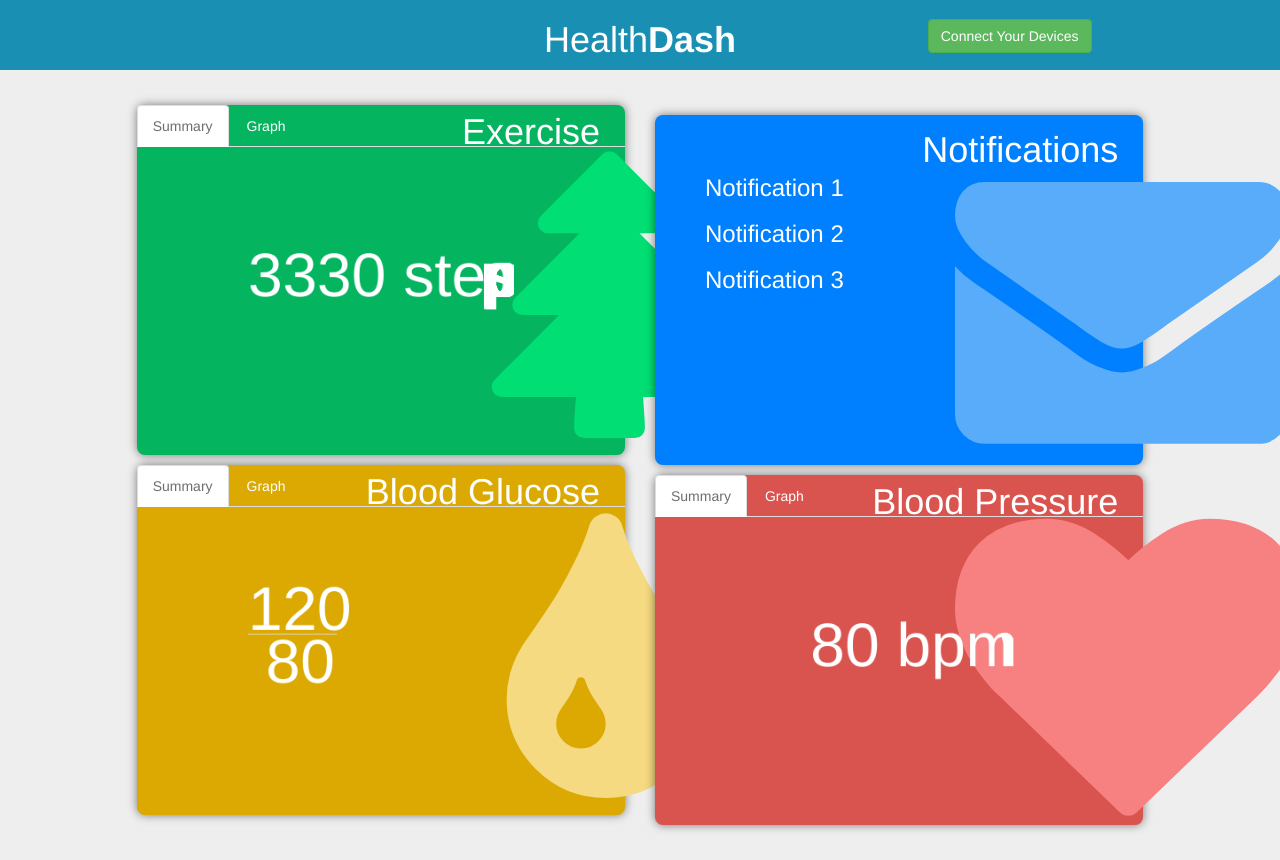
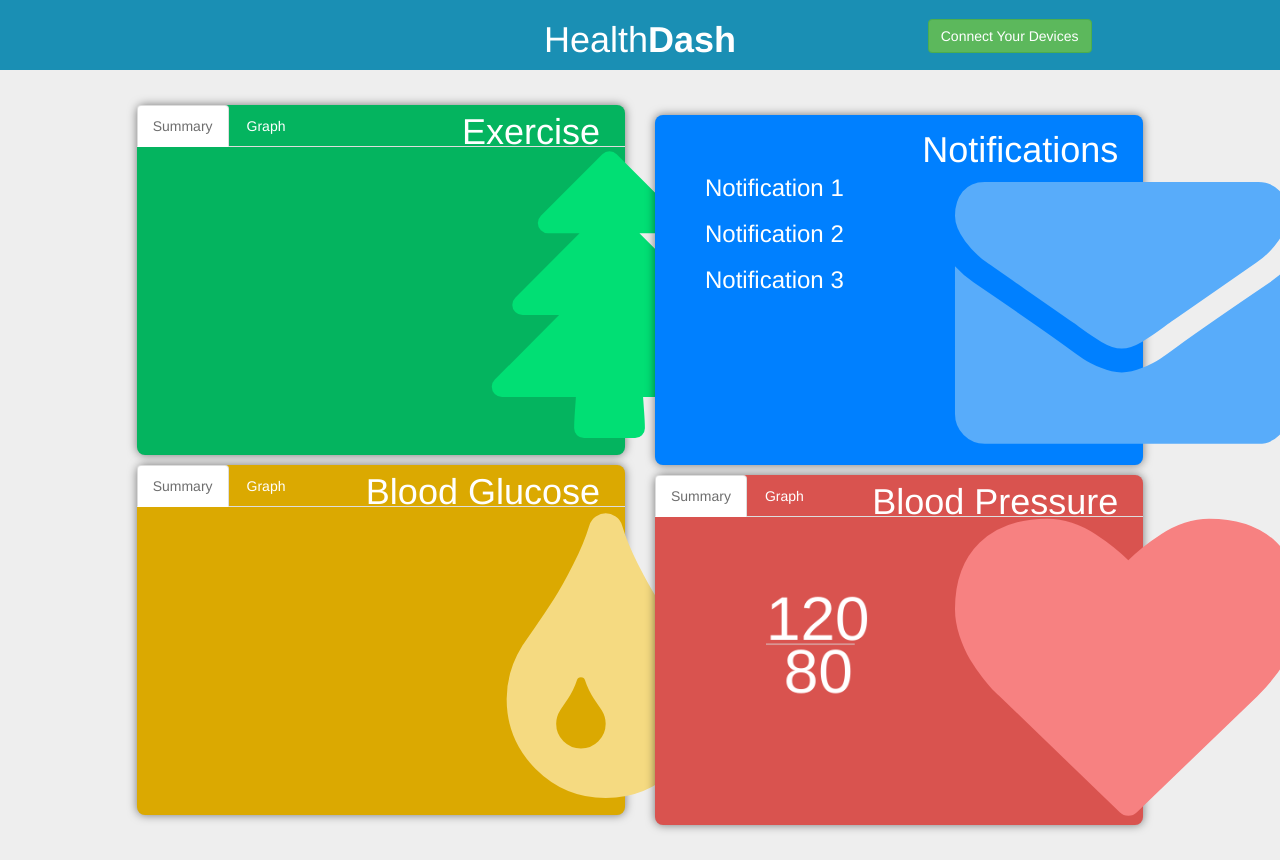
Before and after one commit to ishg/Fuse2014-SegFault, a website: page public/dashboard.html in a window 1280 px wide. Shown: the top 860 px of the page. Drawn offline with Linux system fonts and the light colour scheme; no server answers.

Commit message:
inprogress call api

```diff
--- a/public/dashboard.html
+++ b/public/dashboard.html
@@ -75,7 +75,7 @@
 						<div style="position: relative; top -50px">
 							<div class="summary displayableContent">
 								<div class="col-md-8 col-md-offset-2">
-									<canvas class="col-md-12" id="glucoseCanvas" data-value-top="120" data-value-bot="80"></canvas>
+									<canvas class="col-md-12" id="glucoseCanvas" data-value="80"></canvas>
 								</div>
 							</div>
 							<div class="graph displayableContent" style="display: none">
@@ -114,7 +114,7 @@
 						<div style="position: relative; top -50px">
 							<div class="summary displayableContent">
 								<div class="col-md-8 col-md-offset-2">
-									<canvas class="col-md-12" id="bloodCanvas" data-value="80"></canvas>
+									<canvas class="col-md-12" id="bloodCanvas" data-value-top="120" data-value-bot="80"></canvas>
 								</div>
 							</div>
 							<div class="graph displayableContent" style="display: none">
--- a/public/js/animation.js
+++ b/public/js/animation.js
@@ -21,20 +21,19 @@ $(function() {
 	doExercise();
 	doGlucose();
 
-function doGlucose() {
-	console.log("wtf");
+function doBloodPressure() {
 
 	$.get('/api/glucose',function(data){
-		console.log(data);
+		//console.log(data);
 	})
 	.success(function(data) {
-		console.log(data);
+		//console.log(data);
 	})
 	.error(function(data){
-		console.log(err);
+		//console.log(err);
 	});
 	//chart stuff
-	var ctx2 = document.getElementById("glucoseChart").getContext("2d");
+	var ctx2 = document.getElementById("bloodChart").getContext("2d");
 
 	var data = {
 	    labels: ["January", "February", "March", "April", "May", "June", "July"],
@@ -69,7 +68,7 @@ function doGlucose() {
 	var myLineChart = new Chart(ctx2).Line(data, options);
 
 	//summary stuff
-	var c = $('#glucoseCanvas');
+	var c = $('#bloodCanvas');
 	var ctx = c[0].getContext("2d");
 	var valueTop = c.data('valueTop');
 	var valueBot = c.data('valueBot');
@@ -105,11 +104,20 @@ function doGlucose() {
 
 
 function doExercise() {
+
+	$.get('/api/exercise',function(data){
+		//console.log(data);
+	})
+	.success(function(res) {
+		console.log(res);
+
+		if(res.monitor == 1) {
 			//chart stuff
+
 			var ctx2 = document.getElementById("exerciseChart").getContext("2d");
 
 			var data = {
-	    labels: ["January", "February", "March", "April", "May", "June", "July"],
+			    labels: res.dates,
 			    datasets: [
 			        {
 			            label: "My First dataset",
@@ -119,17 +127,7 @@ function doExercise() {
 			            pointStrokeColor: "#fff",
 			            pointHighlightFill: "#fff",
 			            pointHighlightStroke: "rgba(220,220,220,1)",
-	            data: [65, 59, 80, 81, 56, 55, 40]
-	        },
-	        {
-	            label: "My Second dataset",
-	            fillColor: "rgba(151,187,205,0.2)",
-	            strokeColor: "rgba(151,187,205,1)",
-	            pointColor: "rgba(151,187,205,1)",
-	            pointStrokeColor: "#fff",
-	            pointHighlightFill: "#fff",
-	            pointHighlightStroke: "rgba(151,187,205,1)",
-	            data: [28, 48, 40, 19, 86, 27, 90]
+			            data: res.values
 			        }
 			    ]
 			};
@@ -144,6 +142,7 @@ function doExercise() {
 			var c = $('#exerciseCanvas');
 			var ctx = c[0].getContext("2d");
 			var value = c.data('value');
+			//var value = res.summaryPoint;
 
 			var i = 0;
 			var drawLoop = setInterval(function(){
@@ -161,13 +160,26 @@ function doExercise() {
 				ctx.fillText(value + " steps",0,90);
 			}
 		}
+	})
+	.error(function(data){
+		//console.log(err);
+	});
+}
 
-function doBloodPressure() {
+function doGlucose() {
+
+	$.get('/api/bp',function(data){
+		//console.log(data);
+	})
+	.success(function(res) {
+		console.log(res);
+
+		if(res.monitor == 1) {
 			//chart stuff
-		var ctx2 = document.getElementById("bloodChart").getContext("2d");
+			var ctx2 = document.getElementById("glucoseChart").getContext("2d");
 
 			var data = {
-		    labels: ["January", "February", "March", "April", "May", "June", "July"],
+			    labels: res.dates,
 			    datasets: [
 			        {
 			            label: "My First dataset",
@@ -177,18 +189,8 @@ function doBloodPressure() {
 			            pointStrokeColor: "#fff",
 			            pointHighlightFill: "#fff",
 			            pointHighlightStroke: "rgba(220,220,220,1)",
-		            data: [65, 59, 80, 81, 56, 55, 40]
+			            data: res.values
 			        },
-		        {
-		            label: "My Second dataset",
-		            fillColor: "rgba(151,187,205,0.2)",
-		            strokeColor: "rgba(151,187,205,1)",
-		            pointColor: "rgba(151,187,205,1)",
-		            pointStrokeColor: "#fff",
-		            pointHighlightFill: "#fff",
-		            pointHighlightStroke: "rgba(151,187,205,1)",
-		            data: [28, 48, 40, 19, 86, 27, 90]
-		        }
 			    ]
 			};
 
@@ -199,9 +201,10 @@ function doBloodPressure() {
 			var myLineChart = new Chart(ctx2).Line(data, options);
 
 			//summary stuff
-	var c = $('#bloodCanvas');
+			var c = $('#glucoseCanvas');
 			var ctx = c[0].getContext("2d");
 			var value = c.data('value');
+			//var value = res.summaryPoint;
 
 			var i = 0;
 			var drawLoop = setInterval(function(){
@@ -219,6 +222,11 @@ function doBloodPressure() {
 				ctx.fillText(value + " bpm",50,90);
 			}
 		}
+	})
+	.error(function(data){
+		//console.log(err);
+	});
+}
 
 
 });
```
Lines whose indentation alone changed are shown as unchanged.
